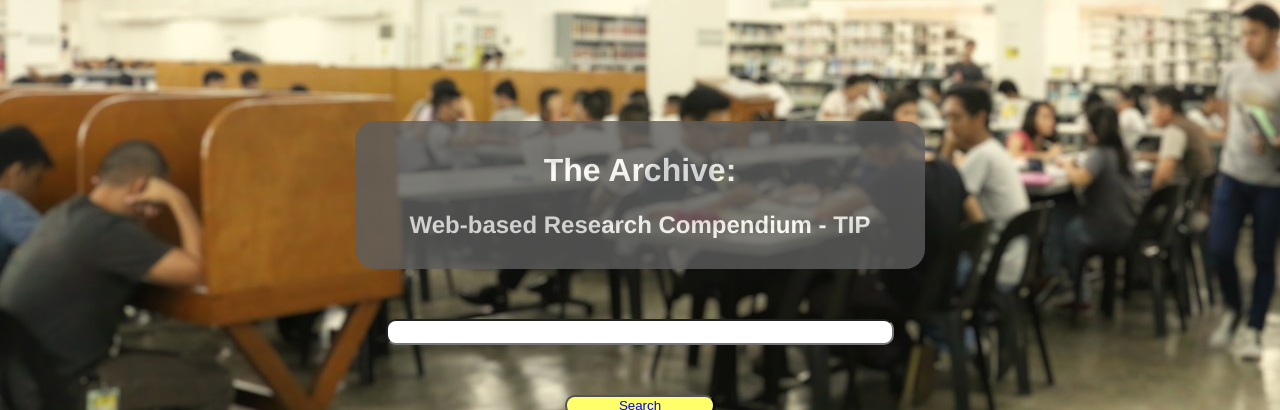
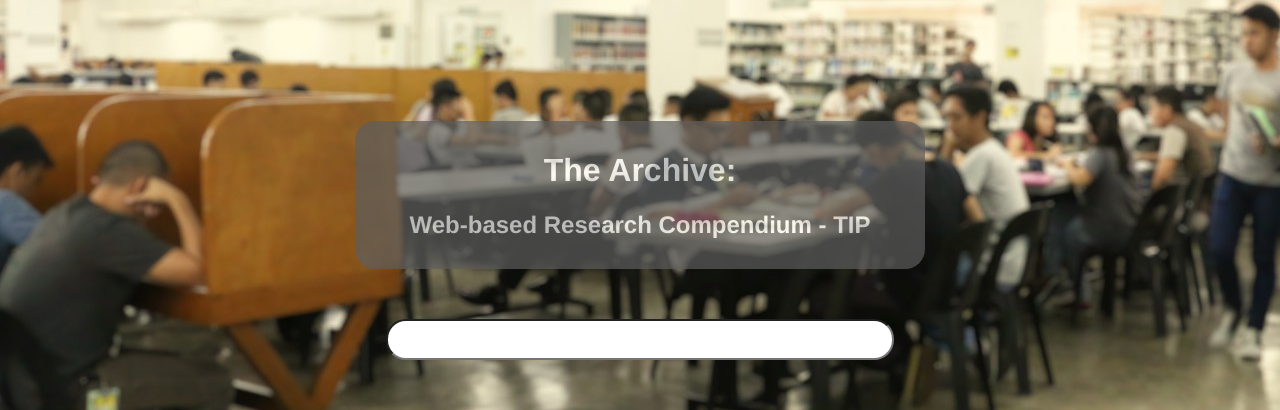
Before and after one commit to cktanaya/Research-Compendium, a Vue app: page / in a window 1280 px wide. Shown: the part 112-522 px from the top of the page. Built offline with nearby package versions, Linux system fonts and the light colour scheme.

Commit message:
Update HomeView.vue

```diff
--- a/src/views/HomeView.vue
+++ b/src/views/HomeView.vue
@@ -62,42 +62,37 @@
   border-radius: 20px;
   background: #5d5d5d;
   color: #fff;
-  text-align: center;
-  text-justify: inherit;
   padding: 10px;
-  opacity: 0.8;
+  opacity: 0.7;
 }
-
 input {
   margin: 50px;
-  border-radius: 10px;
-  height: 20px;
+  border-radius: 20px;
+  height: 35px;
   width: 500px;
 
 }
-
 button{
   margin: 0px 0px 200px ;
+  height: 25px;
   width: 150px;
   border-radius: 10px;
   background-color: rgb(255, 255, 106);
 }
-
 .head h1 {
   text-decoration: underline;
+  position: relative;
+  z-index: 1;
 }
-
 .articles {
   height: 500px;
   width: 105%;
-  background-color: #eee;
   display: flex;
   margin: 0 0 0;
   padding-top: 100px;
   position: relative;
   left: -10px;
 }
-
 .Article1 {
   height: 250px;
   width: 250px;
@@ -110,7 +105,6 @@
   border: 2px solid;
   border-color: yellow;
 }
-
 .Article2 {
   height: 250px;
   width: 250px;
@@ -123,7 +117,6 @@
   border: 2px solid;
   border-color: yellow;
 }
-
 .Article3 {
   height: 250px;
   width: 250px;
@@ -136,5 +129,4 @@
   border: 2px solid;
   border-color: yellow;
 }
-
 </style>
```
